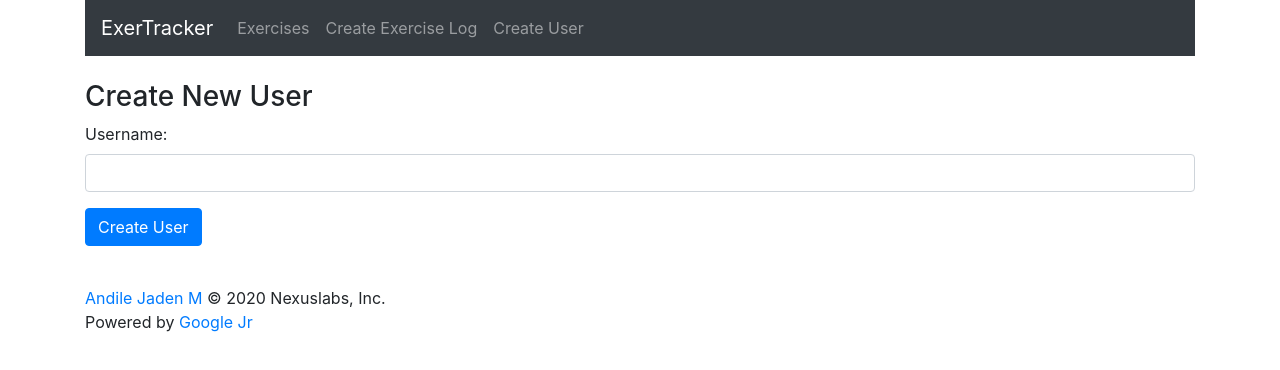
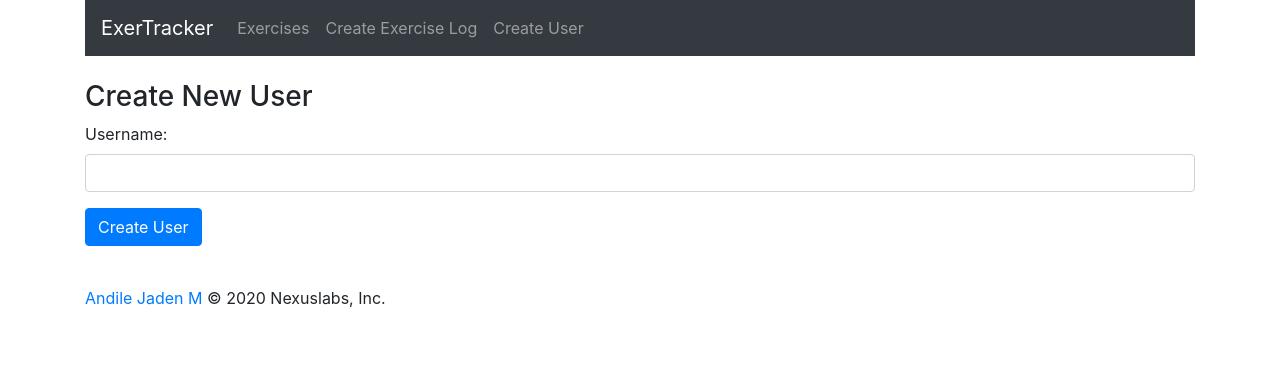
Before and after one commit to EffectivaX/mern-stack-exercise-tracker, a React (Create React App) app: page /user in a window 1280 px wide. Shown: the top 370 px of the page. Built offline with nearby package versions, Linux system fonts and the light colour scheme.

Commit message:
Done, but I'd like to style the Edit and Delete button

```diff
--- a/src/components/footer.component.js
+++ b/src/components/footer.component.js
@@ -9,10 +9,6 @@ class Footer extends Component {
                 <a href="https://github.com/xeroxzen">Andile Jaden M </a>
                 <span>&copy; {(new Date().getFullYear())} Nexuslabs, Inc.</span>
               </div>
-              <div class="ml-auto">
-                <span>Powered by </span>
-                <a href="#"> Google Jr</a>
-              </div>
             </footer>
         </div>
     )
```
